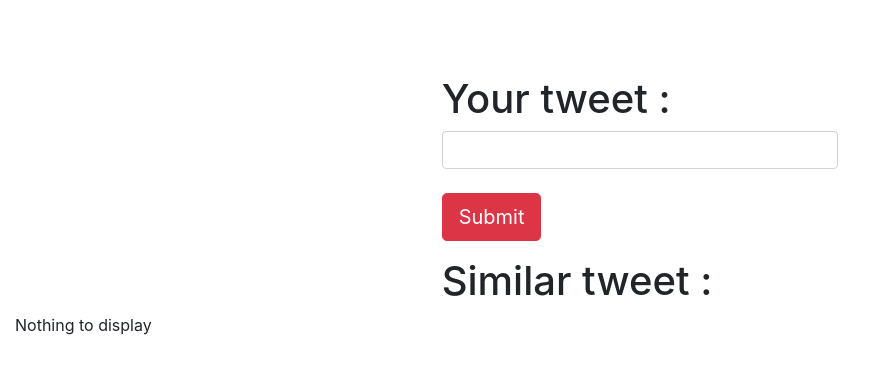
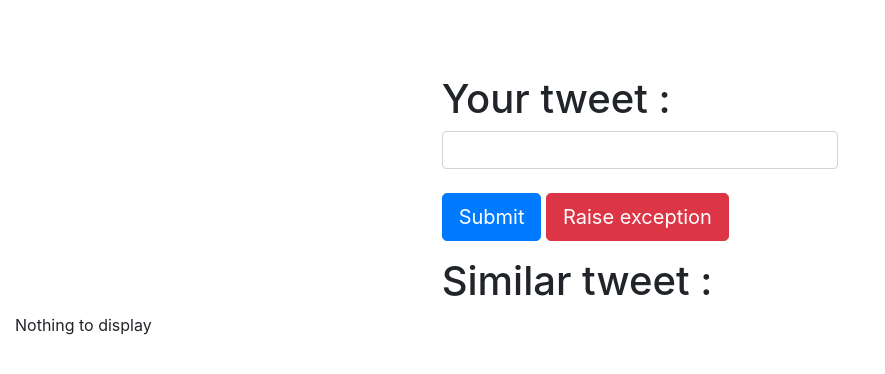
Before and after one commit to axoutitou/TweetSimilarity, a Flask app: page / in a window 1280 px wide. Shown: the top 374 px of the page, without its empty margins (0-885 px from the left). Run offline with Flask 2, Linux system fonts and the light colour scheme; parts of the project's set-up code (start-up, migrations or seed data) failed here and were passed over.

Commit message:
Adding the raise exception part

```diff
--- a/app.py
+++ b/app.py
@@ -7,6 +7,7 @@ import time
 REQUESTS = Counter('tweetSimilarity_requests_total', 'How many time the application has been accessed')
 LAST = Gauge('tweetSimilarity_last_accessed_gauge', 'When was the application last accessed')
 LATENCY = Summary('tweetSimilarity_latency', 'Time needed for a request')
+EXCEPTIONS = Counter('tweetSimilarity_exceptions_total', 'How many time the applications issued an exception')
 
 app = Flask(__name__)
 
@@ -33,11 +34,19 @@ def index():
 	REQUESTS.inc()
 	start = time.time()
 	LAST.set(start)
+
 	if request.method == 'POST' :
 		details = request.form
-		result = getTop10SimilarTweet(details['tweet'])
-		LATENCY.observe(time.time()-start)
-		return render_template('index.html', result=result)
+		form_type = details['send_form']
+		if(form_type == 'Submit'):
+			result = getTop10SimilarTweet(details['tweet'])
+			LATENCY.observe(time.time()-start)
+			return render_template('index.html', result=result)
+
+		else:
+			with EXCEPTIONS.count_exceptions() :
+				raise Exception
+
 	else :
 		LATENCY.observe(time.time()-start)
 		return render_template('index.html')
--- a/templates/index.html
+++ b/templates/index.html
@@ -28,7 +28,8 @@
                         <div class="form-group">
                             <h1>Your tweet :</h1>
                             <input type="text" class="form-control" id="tweet" name="tweet"><br>
-                            <button type="submit" class="btn btn-danger btn-lg">Submit</button>
+                            <button type="submit" class="btn btn-primary btn-lg" value="Submit" id="send_form" name="send_form">Submit</button>
+                            <button type="submit" class="btn btn-danger btn-lg" value="Raise exception" id="send_form" name="send_form">Raise exception</button>
                         </div>
                     </form>
                     <h1>Similar tweet :</h1>
```
